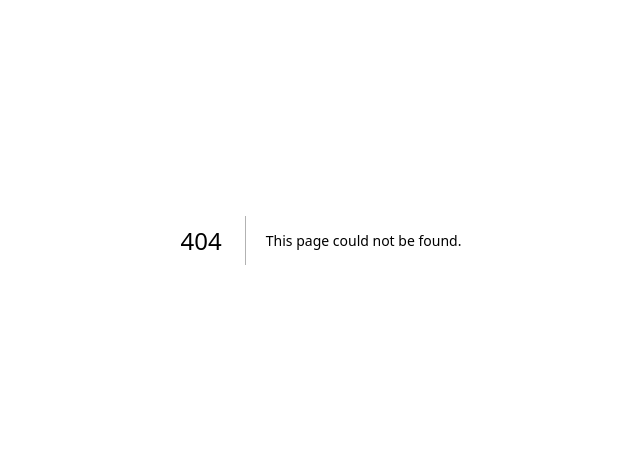
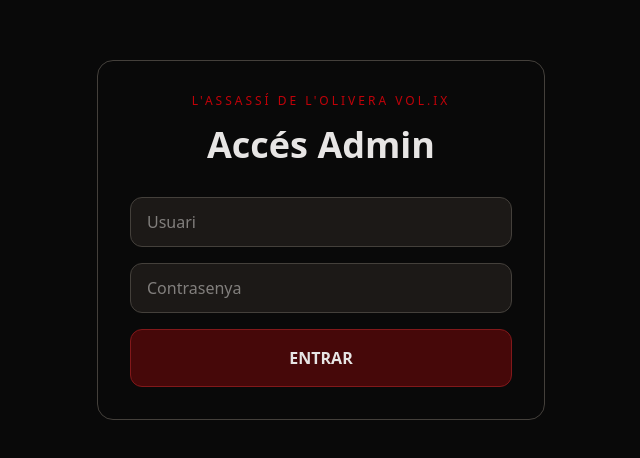
Before and after one commit to LaiaCroce/assassi-olivera-volum-ix, a Next.js app: page /admin-login in a window 1280 px wide. Before the commit this address had no page. Shown: the part 160-618 px from the top of the page, without its empty margins (319-959 px from the left). Built offline with nearby package versions, Linux system fonts and the light colour scheme; no server answers.

Commit message:
admin login i amagar nom objectiu jugador

```diff
--- /dev/null
+++ b/app/admin-login/page.tsx
@@ -0,0 +1,72 @@
+"use client";
+
+import { useState } from "react";
+import { useRouter } from "next/navigation";
+import { supabase } from "@/lib/supabase";
+
+export default function AdminLoginPage() {
+  const router = useRouter();
+  const [username, setUsername] = useState("");
+  const [password, setPassword] = useState("");
+  const [error, setError] = useState("");
+
+  async function handleLogin(e: React.FormEvent) {
+    e.preventDefault();
+    setError("");
+
+    const { data } = await supabase
+      .from("admins")
+      .select("*")
+      .eq("username", username.trim())
+      .eq("password", password.trim())
+      .maybeSingle();
+
+    if (!data) {
+      setError("Usuari o contrasenya incorrectes.");
+      return;
+    }
+
+    localStorage.setItem("admin_id", data.id);
+    router.push("/admin");
+  }
+
+  return (
+    <main className="min-h-screen bg-[#090909] text-stone-200 flex items-center justify-center px-6">
+      <section className="max-w-md w-full border border-stone-700 rounded-2xl p-8">
+        <p className="text-red-700 tracking-[0.25em] text-xs text-center">
+          L&apos;ASSASSÍ DE L&apos;OLIVERA VOL.IX
+        </p>
+
+        <h1 className="mt-4 text-4xl font-black text-center">
+          Accés Admin
+        </h1>
+
+        <form onSubmit={handleLogin} className="mt-8 space-y-4">
+          <input
+            value={username}
+            onChange={(e) => setUsername(e.target.value)}
+            placeholder="Usuari"
+            className="w-full rounded-xl bg-stone-900 border border-stone-700 px-4 py-3 outline-none focus:border-red-700"
+          />
+
+          <input
+            value={password}
+            onChange={(e) => setPassword(e.target.value)}
+            type="password"
+            placeholder="Contrasenya"
+            className="w-full rounded-xl bg-stone-900 border border-stone-700 px-4 py-3 outline-none focus:border-red-700"
+          />
+
+          {error && <p className="text-red-500 text-sm">{error}</p>}
+
+          <button
+            type="submit"
+            className="w-full rounded-xl bg-red-950 border border-red-900 px-6 py-4 font-bold"
+          >
+            ENTRAR
+          </button>
+        </form>
+      </section>
+    </main>
+  );
+}
--- /dev/null
+++ b/app/admin/AdminGuard.tsx
@@ -0,0 +1,36 @@
+"use client";
+
+import { useEffect, useState } from "react";
+
+export default function AdminGuard({
+  children,
+}: {
+  children: React.ReactNode;
+}) {
+  const [allowed, setAllowed] = useState(false);
+  const [checking, setChecking] = useState(true);
+
+  useEffect(() => {
+    const adminId = localStorage.getItem("admin_id");
+
+    if (!adminId) {
+      window.location.href = "/admin-login";
+      return;
+    }
+
+    setAllowed(true);
+    setChecking(false);
+  }, []);
+
+  if (checking) {
+    return (
+      <main className="min-h-screen bg-black text-stone-200 flex items-center justify-center">
+        Comprovant accés...
+      </main>
+    );
+  }
+
+  if (!allowed) return null;
+
+  return <>{children}</>;
+}
--- a/app/admin/AdminRules.tsx
+++ b/app/admin/AdminRules.tsx
@@ -18,10 +18,15 @@ export default function AdminRules({ currentRule }: Props) {
 
       setMessage("");
 
-    await supabase
+    const { error: updateError } = await supabase
       .from("rules")
       .update({ is_active: false })
       .eq("is_active", true);
+
+    if (updateError) {
+      setMessage(`Error update: ${updateError.message}`);
+      return;
+    }
 
     const { error } = await supabase.from("rules").insert({
       text: newRule.trim(),
@@ -29,7 +34,7 @@ export default function AdminRules({ currentRule }: Props) {
     });
 
     if (error) {
-      setMessage("No s'ha pogut actualitzar la consigna.");
+      setMessage(`Error insert: ${error.message}`);
       return;
     }
 
--- a/app/admin/page.tsx
+++ b/app/admin/page.tsx
@@ -1,6 +1,7 @@
 import { supabase } from "@/lib/supabase";
 import AdminRules from "./AdminRules";
 import AdminPlayers from "./AdminPlayers";
+import AdminGuard from "./AdminGuard";
 
 type Player = {
   id: string;
@@ -60,6 +61,7 @@ export default async function AdminPage() {
   const pendingKills = kills?.filter((k) => k.status === "pending").length ?? 0;
 
   return (
+    <AdminGuard>
       <main className="min-h-screen bg-[#090909] text-stone-200 px-6 py-10">
         <section className="max-w-5xl mx-auto space-y-8">
           <div>
@@ -95,6 +97,7 @@ export default async function AdminPage() {
           <AdminRules currentRule={activeRule?.text ?? ""} />
 
           <AdminPlayers initialPlayers={players ?? []} />
+
 
           <div className="border border-stone-700 rounded-2xl p-6">
             <h2 className="text-2xl font-black mb-4">Eliminacions</h2>
@@ -133,5 +136,6 @@ export default async function AdminPage() {
           </div>
         </section>
       </main>
+    </AdminGuard>
   );
 }
--- a/app/jugador/page.tsx
+++ b/app/jugador/page.tsx
@@ -45,6 +45,7 @@ export default function PlayerPage() {
   const [pendingKill, setPendingKill] = useState<PendingKill | null>(null);
   const [killCount, setKillCount] = useState(0);
   const [killHistory, setKillHistory] = useState<KillHistoryItem[]>([]);
+  const [showTarget, setShowTarget] = useState(false);
 
   useEffect(() => {
     async function loadData() {
@@ -310,12 +311,26 @@ export default function PlayerPage() {
         </div>
 
         <div className="border border-stone-700 rounded-2xl p-6">
-          <p className="text-stone-500">🎯 OBJECTIU ACTUAL</p>
-          <p className="text-5xl font-black mt-2">
-            {target ? target.name : "Encara no assignat"}
+          <div className="flex items-center justify-between gap-4">
+            <p className="text-stone-500">🎯 OBJECTIU ACTUAL</p>
+
+            <button
+              onClick={() => setShowTarget(!showTarget)}
+              className="text-sm text-red-600 font-bold"
+            >
+              {showTarget ? "AMAGAR" : "VEURE"}
+            </button>
+          </div>
+
+          <p className="text-5xl font-black mt-4">
+            {showTarget
+              ? target
+                ? target.name
+                : "Encara no assignat"
+              : "••••••••"}
           </p>
 
-          {target && (
+          {target && showTarget && (
             <p className="mt-2 text-stone-500">{target.player_code}</p>
           )}
         </div>
```
Lines whose indentation alone changed are shown as unchanged.
